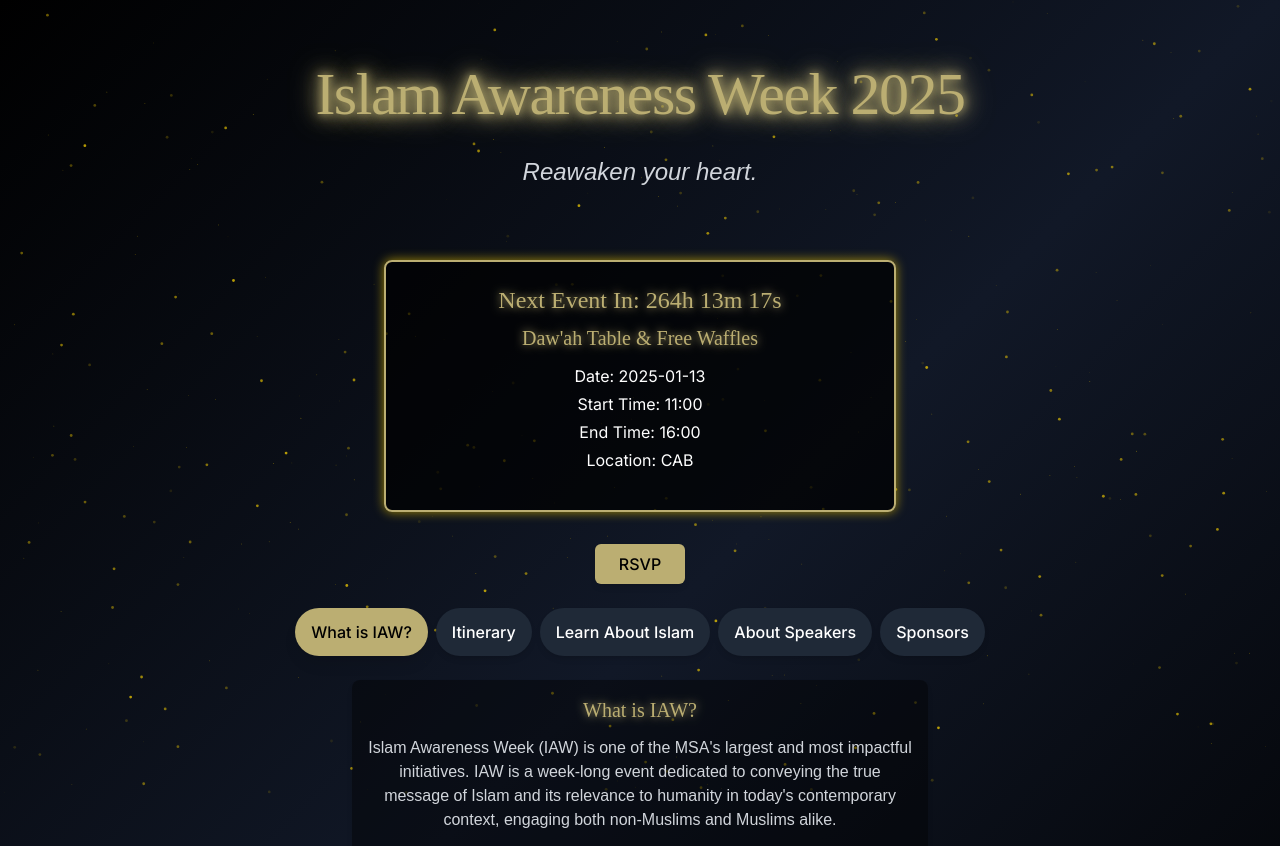
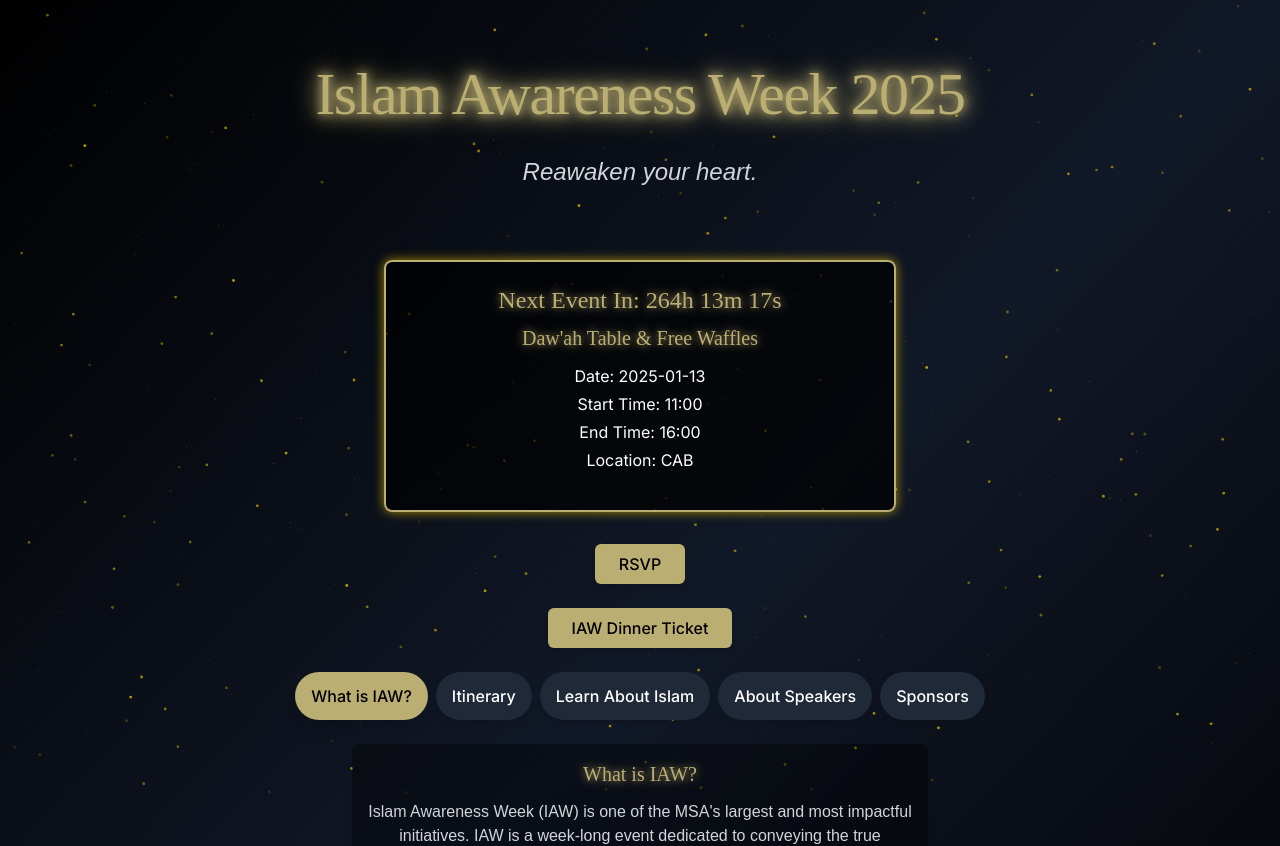
Before and after one commit to Donutboy2003/iaw2025, a Next.js app: page / in a window 1280 px wide. Shown: the top 846 px of the page. Built offline with nearby package versions, Linux system fonts and the light colour scheme.

Commit message:
Added buy tickets button

```diff
--- a/app/page.tsx
+++ b/app/page.tsx
@@ -274,6 +274,33 @@ export default function Home() {
           </a>
         </div>
 
+        <div className="w-full max-w-xl mx-auto mb-6">
+          <a
+            href="https://buytickets.at/msauofa/1521527"
+            target="_blank"
+            rel="noopener noreferrer"
+            className="
+              inline-block
+              px-6
+              py-2
+              bg-gold
+              text-black
+              rounded-md
+              font-medium
+              hover:bg-yellow-600
+              focus:outline-none
+              focus:ring-2
+              focus:ring-yellow-400
+              transition
+              shadow-md
+            "
+          >
+            IAW Dinner Ticket
+          </a>
+        </div>
+
+
+
         <div className="w-full max-w-xl mx-auto">
           <TabCard events={events} rsvpEnabledEventIds={rsvpEnabledEventIds} />
         </div>
```
